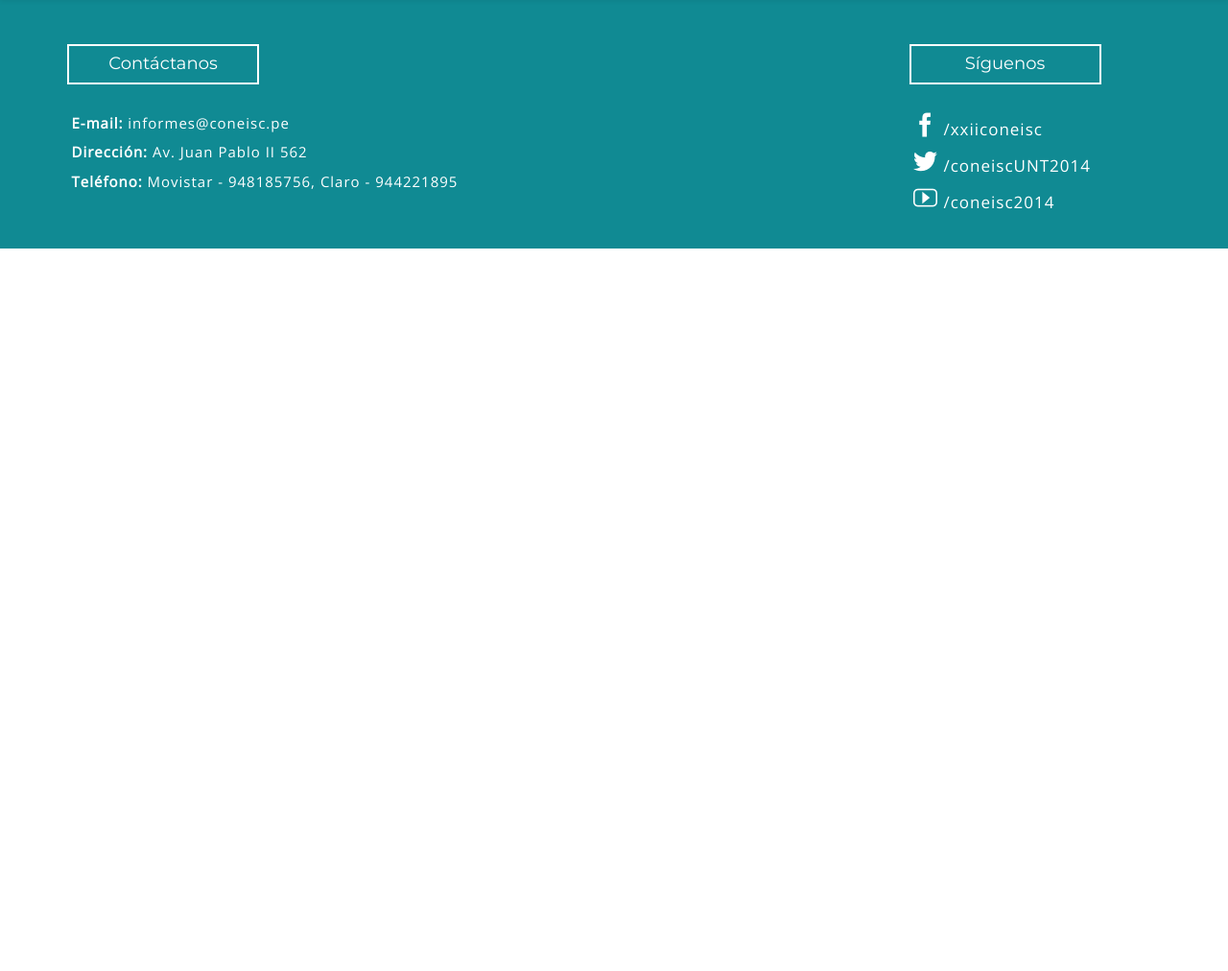
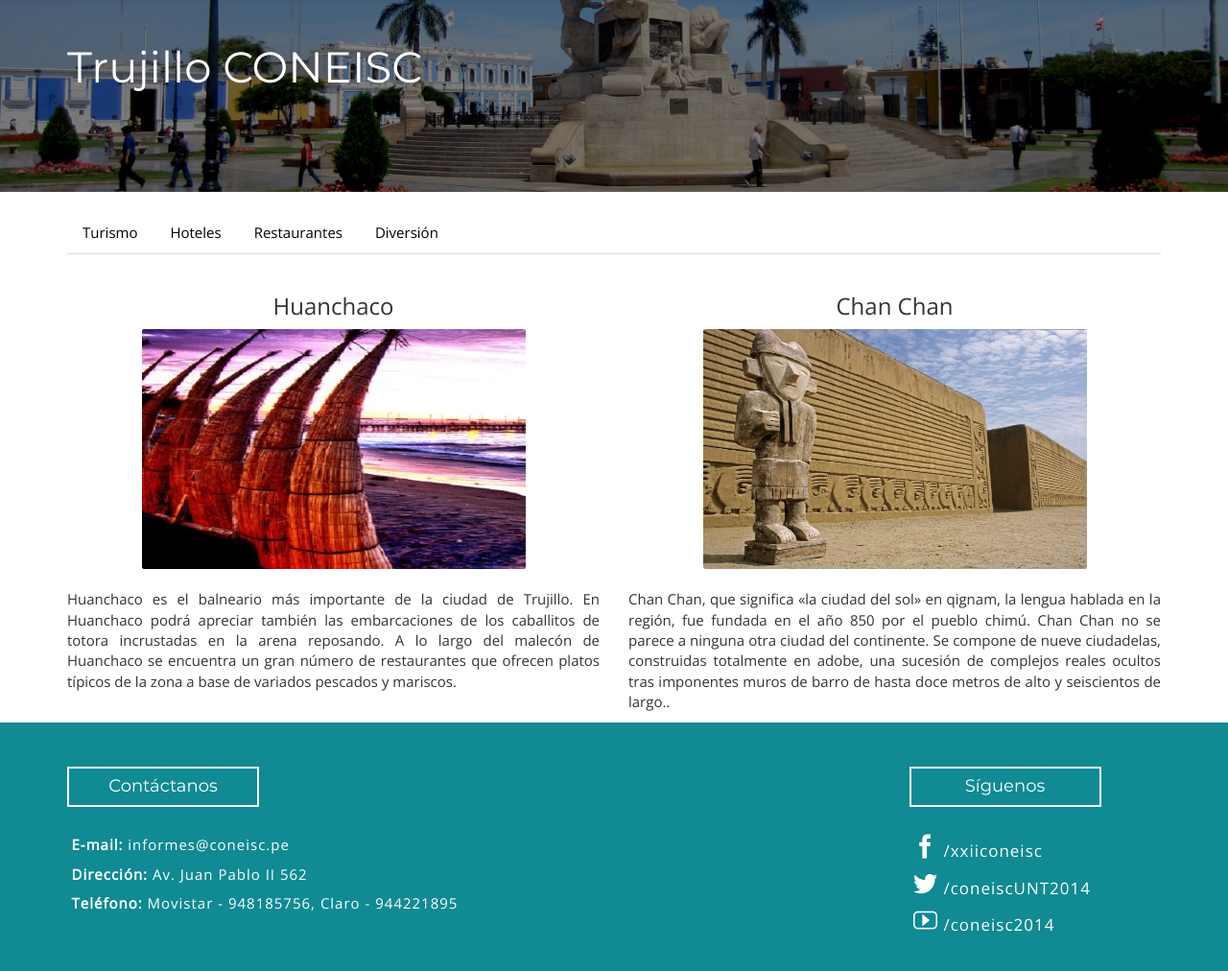
Before and after one commit to jhonazsh/coneisc, a PHP site: page /trujillo.html in a window 1280 px wide. Shown: the part 50-1062 px from the top of the page at 96% size. Before the commit the page ends 309 px from the top, so only its background shows below. Run offline with PHP 8.4, Linux system fonts and the light colour scheme; some libraries are stand-ins or nearby versions.

Commit message:
trujillo 1

```diff
--- a/css/webplatform.css
+++ b/css/webplatform.css
@@ -499,3 +499,68 @@ body
 }
 
 /*ponentes....**********/
+
+
+/******* TRUJILLO **************************************/
+
+.trujillo-tabs{
+	/*background: #108A93;*/
+}
+
+.trujillo-tabs a{
+	color: black;
+}
+
+.trujillo-tabs li>a{
+	border-radius: 0;
+}
+
+.trujillo-tabs a:hover{
+	/*color: #108A93;*/
+}
+
+.img-centrar-trujillo{
+	text-align: center;
+	margin: 0 auto;
+	width: 400px;
+	height: 250px;
+}
+
+.img-centrar-trujillo img{
+	width: 100%;
+	height: 100%;
+}
+
+.img-trujillo{
+	border-radius: 2px;
+}
+
+@media screen and (min-width: 0px) and (max-width: 480px){
+	.img-centrar-trujillo img{
+		width: 50%;
+	}
+
+}
+
+@media screen and (min-width: 480px) and (max-width: 768px){
+	.img-centrar-trujillo img{
+		width: 80%;
+	}
+
+}
+
+@media screen and (min-width: 768px) and (max-width: 1024px){
+	.img-centrar-trujillo img{
+		width: 100%;
+	}
+
+}
+@media screen and (min-width: 1024px){
+	.img-centrar-trujillo img{
+		width: 100%;
+	}
+
+}
+
+
+/******* TRUJILLO **************************************/
--- a/trujillo.html
+++ b/trujillo.html
@@ -39,6 +39,83 @@
         </div>
     </div>
 
+    <div class="banner banner-inscripcion">
+      <div class="container-banner">
+        <!-- Indicators -->
+          <div class="container">
+
+            <div class="row">
+
+              <div class="col-sm-6">
+                <h1 class="titulo-principal">Trujillo CONEISC</h1>
+                <!--<p class="parrafo-principal color-blanco">¡No esperes el ultimo momento!</p>-->
+              </div>
+
+            </div>
+        </div>
+      </div>
+
+    </div>
+
+
+    <section>
+        <br>
+        <div class="container">
+                <ul class="nav nav-tabs trujillo-tabs" role="tablist">
+                  <li><a href="#home" role="tab" data-toggle="tab">Turismo</a></li>
+                  <li><a href="#profile" role="tab" data-toggle="tab">Hoteles</a></li>
+                  <li><a href="#messages" role="tab" data-toggle="tab">Restaurantes</a></li>
+                  <li><a href="#settings" role="tab" data-toggle="tab">Diversión</a></li>
+                </ul>
+                <br>
+                <div class="tab-content">
+                  <div class="tab-pane active" id="home">
+                        <div class="caja-trujillo">
+                            <div class="row">
+                             <div class="col-xs-12 col-sm-6 col-md-6">
+                                <h3 class="text-center">Huanchaco</h3>
+                                <div class="img-centrar-trujillo">
+                                    <img src="img/trujillo/huanchaco.jpg" class="img-trujillo" alt="">
+                                </div>
+
+                                 <br>
+                                 <p align="justify">
+                                     Huanchaco es el balneario más importante de la ciudad de Trujillo. En Huanchaco podrá apreciar también las embarcaciones de los caballitos de totora incrustadas en la arena reposando. A lo largo del malecón de Huanchaco se encuentra un gran número de restaurantes que ofrecen platos típicos de la zona a base de variados pescados y mariscos.
+                                 </p>
+                             </div>
+                             <div class="col-xs-12 col-sm-6 col-md-6">
+                                 <h3 class="text-center">Chan Chan</h3>
+                                <div class="img-centrar-trujillo">
+                                    <img src="img/trujillo/chanchan.jpg" class="img-trujillo" alt="">
+                                </div>
+
+                                 <br>
+                                 <p align="justify">
+                                     Chan Chan, que significa «la ciudad del sol» en qignam, la lengua hablada en la región, fue fundada en el año 850 por el pueblo chimú. Chan Chan no se parece a ninguna otra ciudad del continente. Se compone de nueve ciudadelas, construidas totalmente en adobe, una sucesión de complejos reales ocultos tras imponentes muros de barro de hasta doce metros de alto y seiscientos de largo..
+                                 </p>
+                             </div>
+                         </div>
+                        </div>
+
+
+                  </div>
+
+                  <div class="tab-pane" id="profile">
+                      Lorem ipsum dolor sit amet, consectetur adipisicing elit. Incidunt laudantium atque minima est beatae aperiam perspiciatis, architecto quas cum, dolorum fuga porro ullam nihil sed quo molestias assumenda nostrum labore.
+                  </div>
+                  <div class="tab-pane" id="messages">
+                      Lorem ipsum dolor sit amet, consectetur adipisicing elit. Nesciunt eius, laudantium veritatis dolorum dolores repellat sapiente nemo nam ut mollitia reiciendis, at quibusdam, blanditiis animi eveniet nobis voluptatem cum placeat.
+                  </div>
+                  <div class="tab-pane" id="settings">
+                      Lorem ipsum dolor sit amet, consectetur adipisicing elit. Aspernatur tempora nisi voluptate veniam voluptatum nihil facilis adipisci, optio fugiat maxime, maiores impedit excepturi doloremque eum totam laudantium quibusdam minus officia.
+                  </div>
+                </div>
+
+
+        </div>
+    </section>
+
+
     <footer class="footer">
     <br><br>
     <div class="container">
```
Also changed, not shown: img/trujillo/chanchan.jpg (added), img/trujillo/huaca.jpg (added), img/trujillo/huanchaco.jpg (added), img/trujillo/plazadearmas.jpg (added).
